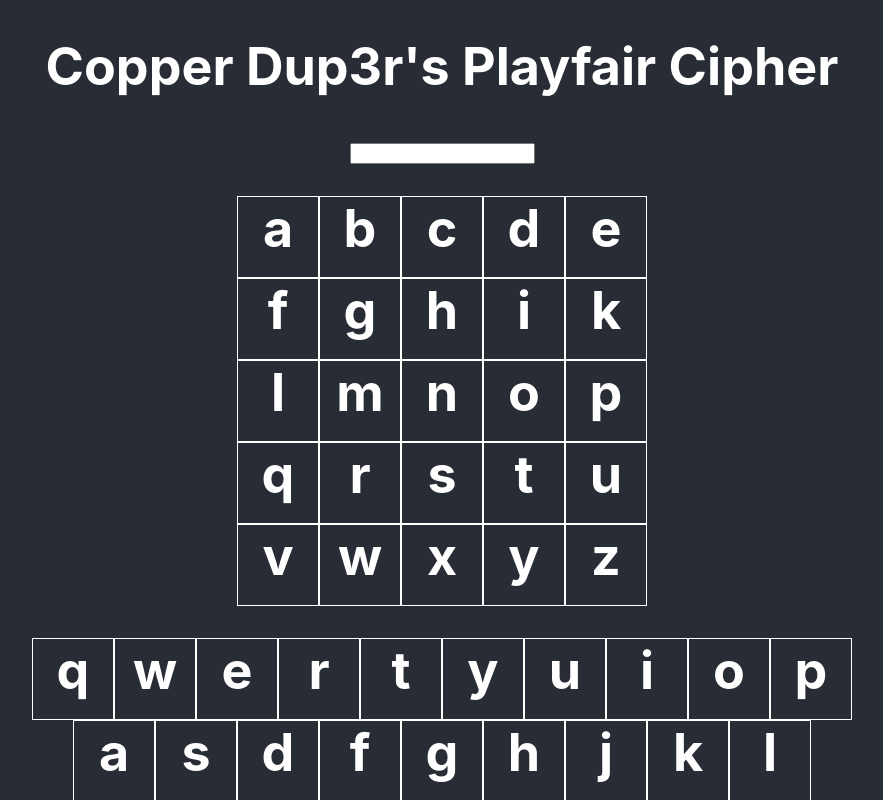
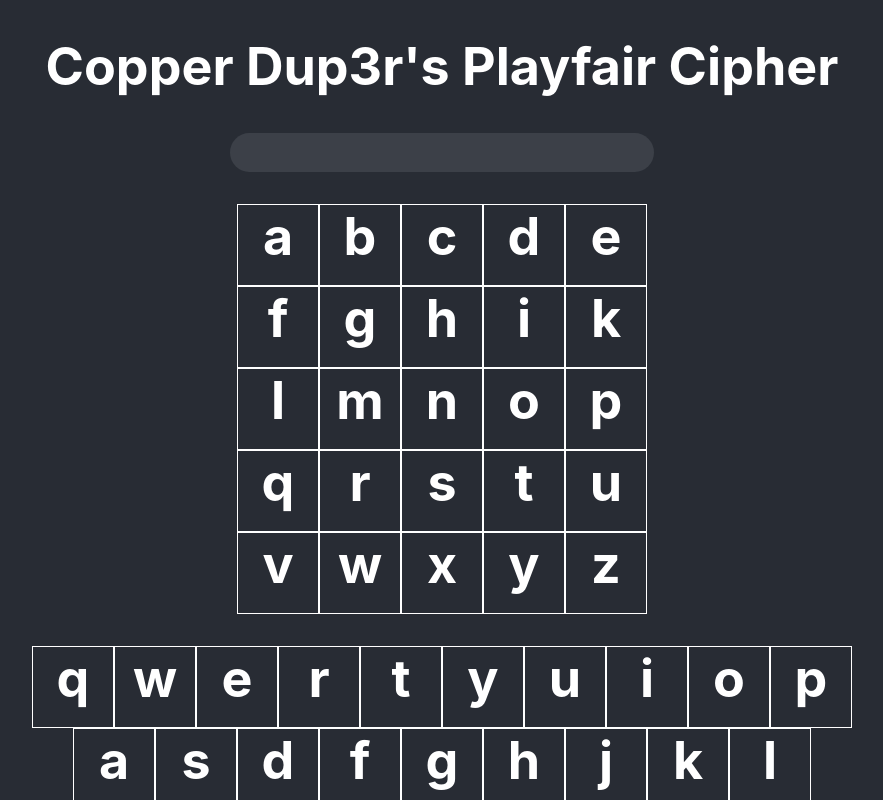
Before and after one commit to tylerchenoweth/playfair-cipher, a React (Create React App) app: page / in a window 1280 px wide. Shown: the top 800 px of the page, without its empty margins (198-1081 px from the left). Built offline with nearby package versions, Linux system fonts and the light colour scheme.

Commit message:
added some styling for the input box

```diff
--- a/src/components/KeywordInput/KeywordInput.css
+++ b/src/components/KeywordInput/KeywordInput.css
@@ -0,0 +1,10 @@
+
+input {
+    background-color:#3c4048;
+    color: white;
+    border:none;
+    text-align: center;
+    font-size: 2rem;
+
+    border-radius: 5rem;
+}
```
